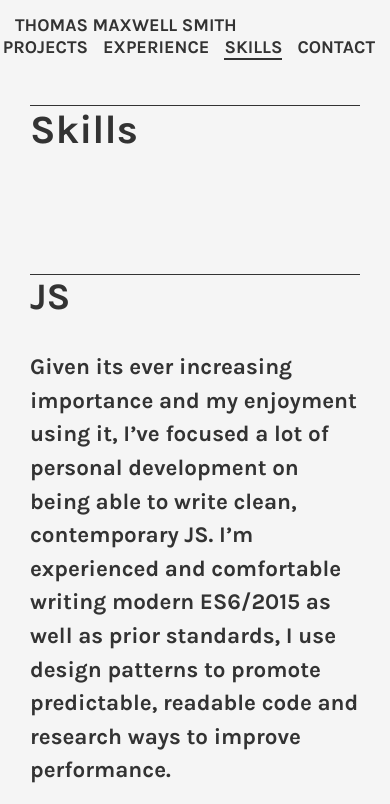
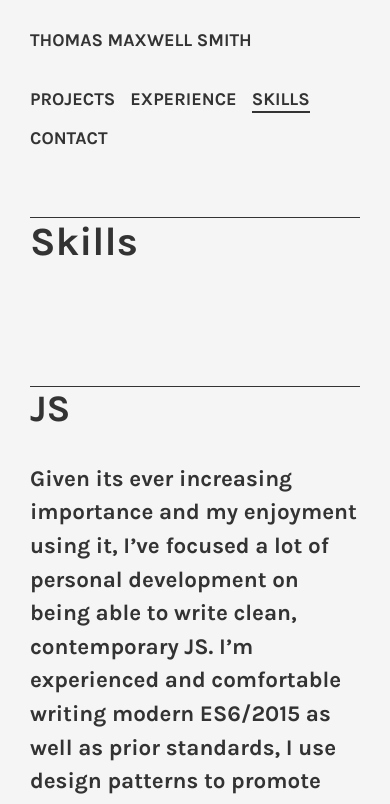
Before and after one commit to atomcorp/react-portfolio, a React app: page /skills in a window 390 px wide. Shown: the top 804 px of the page. Built offline with nearby package versions, Linux system fonts and the light colour scheme.

Commit message:
made header nicer on mobile

```diff
--- a/src/components/header/header.module.scss
+++ b/src/components/header/header.module.scss
@@ -1,9 +1,6 @@
 @import "../../mixins";
 
 header {
-  position: sticky;
-  top: 0;
-  z-index: 1;
   transition: background 0.4s cubic-bezier(0.23, 1, 0.32, 1);
   &:hover {
     background: #F5F5F5;
@@ -11,10 +8,18 @@ header {
       color: #333;
     }
   }
+  @include tablet {
+    position: sticky;
+    top: 100%;
+    transform: translate3d(0, -100%, 0);
+    z-index: 1;
+    top: 0;
+    transform: translate3d(0, 0, 0);
+  }
 }
 
 .header {
-  padding: 15px;
+  padding: 30px;
   max-width: 1500px;
   margin: 0 auto;
   @include tablet {
@@ -29,6 +34,9 @@ header {
   text-decoration: none;
   text-transform: uppercase;
   color: #b6b6bc;
-
-
+  margin: 0 0 30px;
+  display: block;
+  @include tablet {
+    margin: 0;
+  }
 }
--- a/src/components/navigation/navigation.module.scss
+++ b/src/components/navigation/navigation.module.scss
@@ -1,19 +1,29 @@
+@import "../../mixins";
+
 .navigation {
   display: flex;
-  justify-content: flex-end;
+  justify-content: flex-start;
   font-weight: 700;
+  flex-wrap: wrap;
   a {
     text-decoration: none;
     text-transform: uppercase;
   }
+  @include tablet {
+    justify-content: flex-end;
+    flex-wrap: nowrap;
+  }
 }
 
 .link {
-  margin: 0 0 0 15px;
+  margin: 7.5px 15px 7.5px 0;
   color: #b6b6bc;
-  &:hover {
-    color: #333;
-    border-bottom: 2px solid;
+  @include tablet {
+    margin: 0 0 0 15px;
+    &:hover {
+      color: #333;
+      border-bottom: 2px solid;
+    }
   }
 }
 
--- a/src/index.css
+++ b/src/index.css
@@ -19,6 +19,8 @@ a {
   transition: color 0.4s cubic-bezier(0.23, 1, 0.32, 1);
 }
 
-a:hover {
-  color: #5d88b7;
+@media (min-width: 768px) {
+  a:hover {
+    color: #5d88b7;
+  }
 }
```
